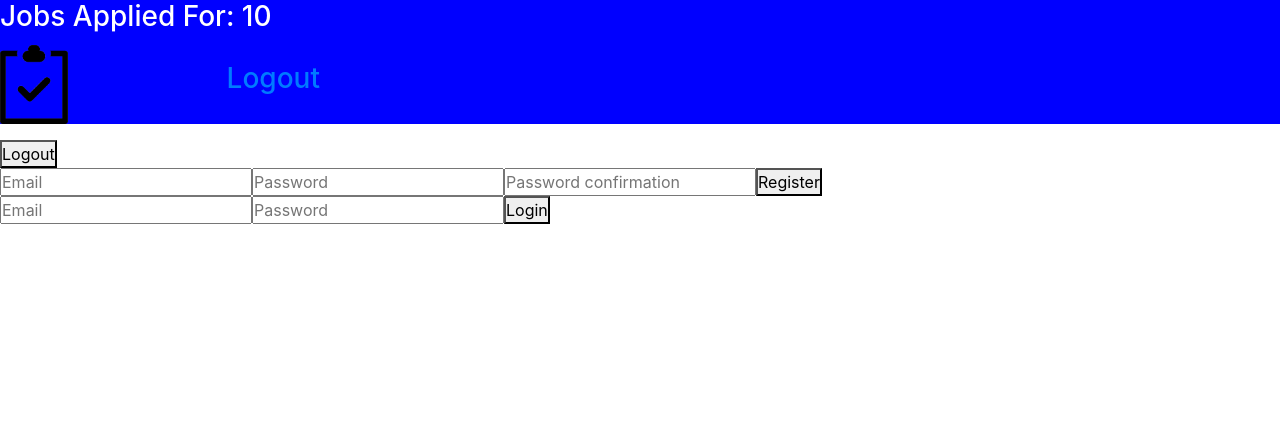
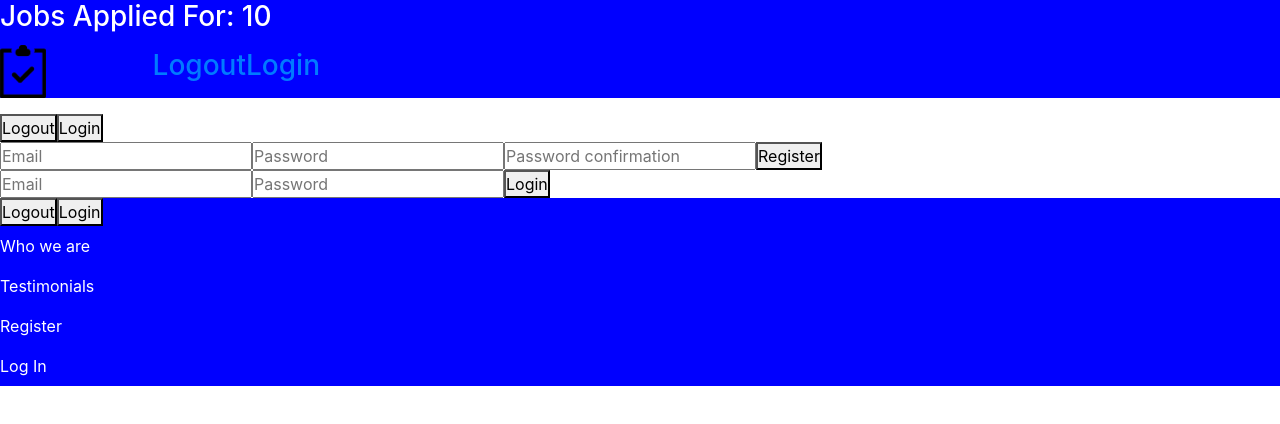
Before and after one commit to SammieSams99/Follow-Up-App, a React (Create React App) app in the folder follow-up/: page / in a window 1280 px wide. Shown: the top 424 px of the page. Built offline with nearby package versions, Linux system fonts and the light colour scheme.

Commit message:
Added more menus to naigation bar

```diff
--- a/follow-up/src/components/Home.js
+++ b/follow-up/src/components/Home.js
@@ -31,9 +31,27 @@ export default class Home extends Component {
     return (
       <div>
         <button onClick={() => this.handleLogoutClick()}>Logout</button>
+        <button onClick={() => this.handleSuccessfulAuth()}>Login</button>
         <Registration handleSuccessfulAuth={this.handleSuccessfulAuth} />
         <Login handleSuccessfulAuth={this.handleSuccessfulAuth} />
+
+        <nav>
+        <button onClick={() => this.handleLogoutClick()}>Logout</button>
+        <button onClick={() => this.handleSuccessfulAuth()}>Login</button>
+                <ul className="navbar-nav ml-auto">
+                    <li className="nav-item" class="nav-link smoothScroll">Who we are </li>
+                    <li className="nav-item" class="nav-link smoothScroll">Testimonials</li>
+                    <li className="nav-item" class="nav-link"> Register</li>
+                    <li className="nav-item" class="nav-link contact">Log In</li>
+                </ul>
+        </nav>
+
+
+
+
       </div>
+
+
     );
   }
 }
--- a/follow-up/src/components/Nav.js
+++ b/follow-up/src/components/Nav.js
@@ -12,6 +12,9 @@ function Nav() {
                 <Link to="/home">
                 <h3>Logout</h3>
                 </Link>
+                <Link to="/form">
+                <h3>Login</h3>
+                </Link>
             </ul>
         </nav>
     );
```
